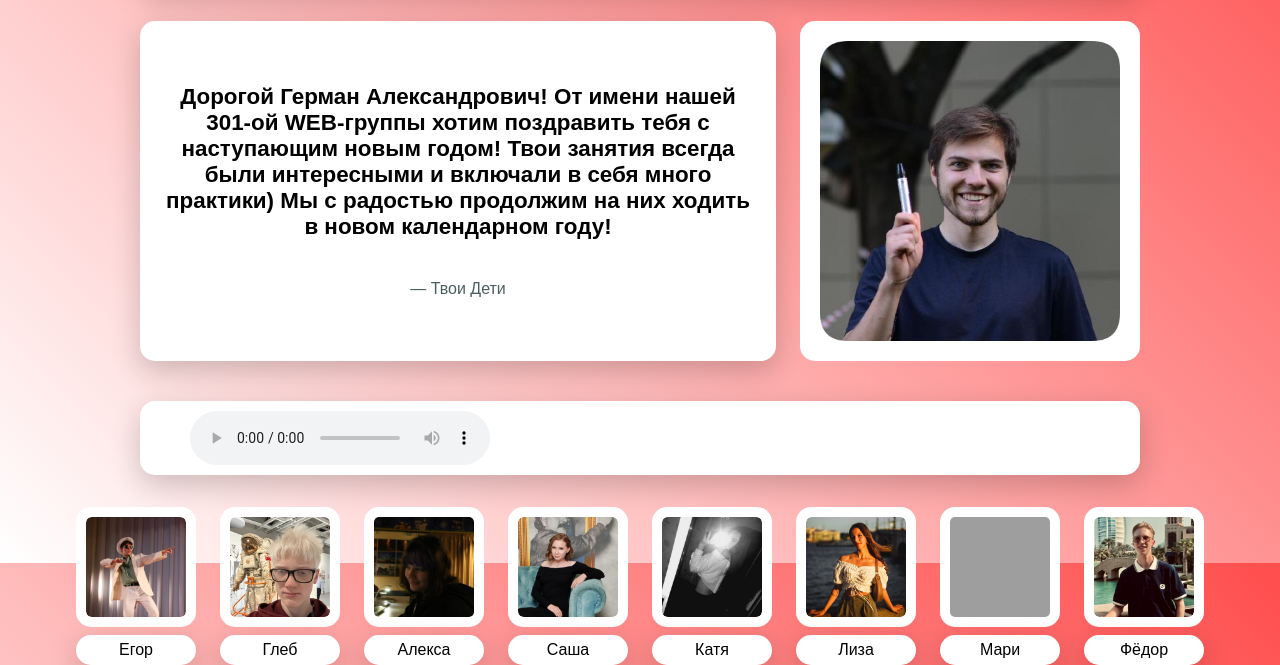
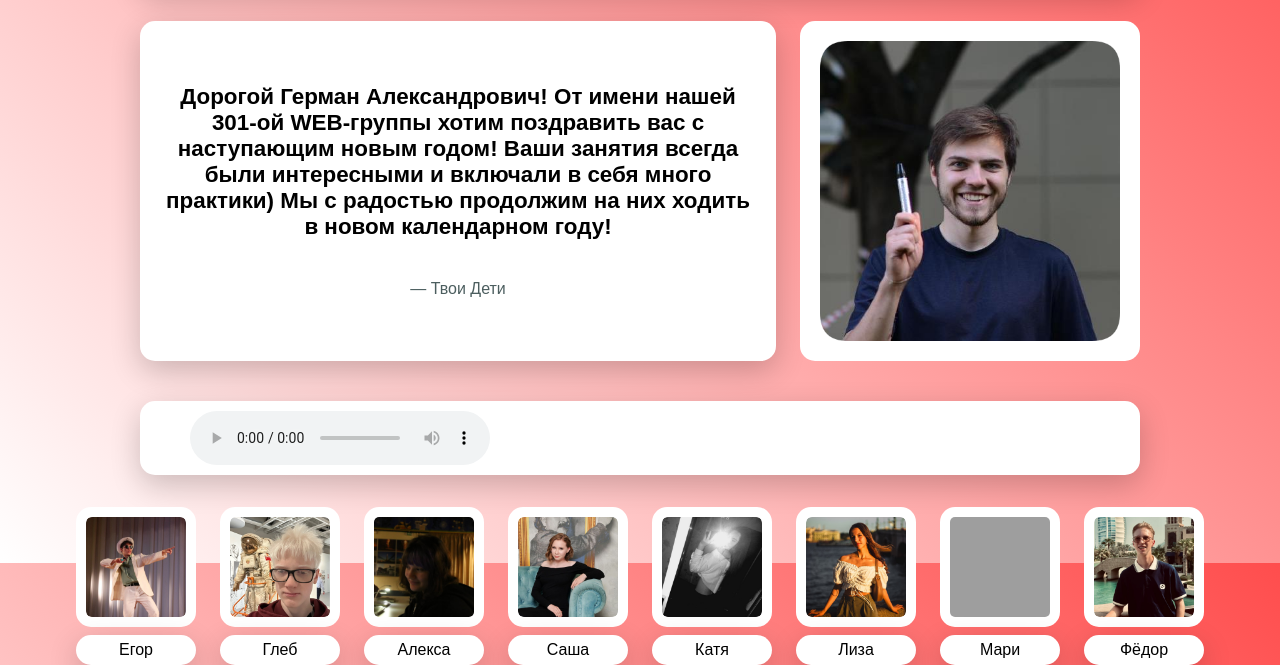
Before and after one commit to TheDubolom/Happy-New-German, a plain HTML site: page index.html in a window 1280 px wide. Shown: the part 253-918 px from the top of the page. Drawn offline with nearby package versions, Linux system fonts and the light colour scheme; grey boxes are pictures that could not be loaded.

Commit message:
Чуть-чуть формальнее чуть-чуть

```diff
--- a/index.html
+++ b/index.html
@@ -21,7 +21,7 @@
 
         <div class="many-plats">
             <div class="platform2" >
-                <span class="plat-content">Дорогой Герман Александрович! От имени нашей 301-ой WEB-группы хотим поздравить тебя с наступающим новым годом! Твои занятия всегда были интересными и включали в себя много практики) Мы с радостью продолжим на них ходить в новом календарном году!</span>
+                <span class="plat-content">Дорогой Герман Александрович! От имени нашей 301-ой WEB-группы хотим поздравить вас с наступающим новым годом! Ваши занятия всегда были интересными и включали в себя много практики) Мы с радостью продолжим на них ходить в новом календарном году!</span>
                 <span class="plat-author">— Твои Дети</span>
             </div>
             <div>
@@ -91,4 +91,5 @@
     </div>
 </body>
 
+
 </html>
```
